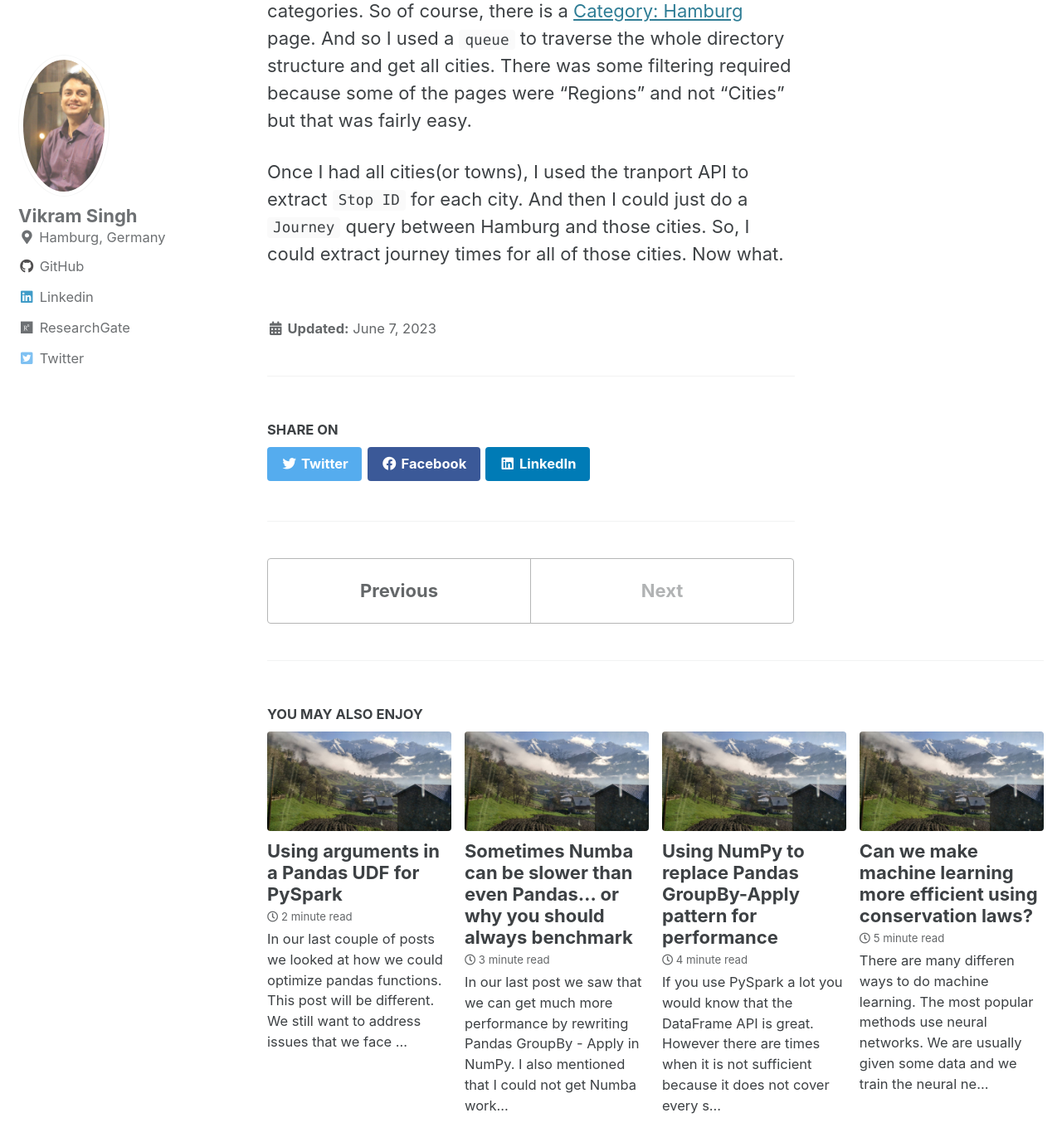
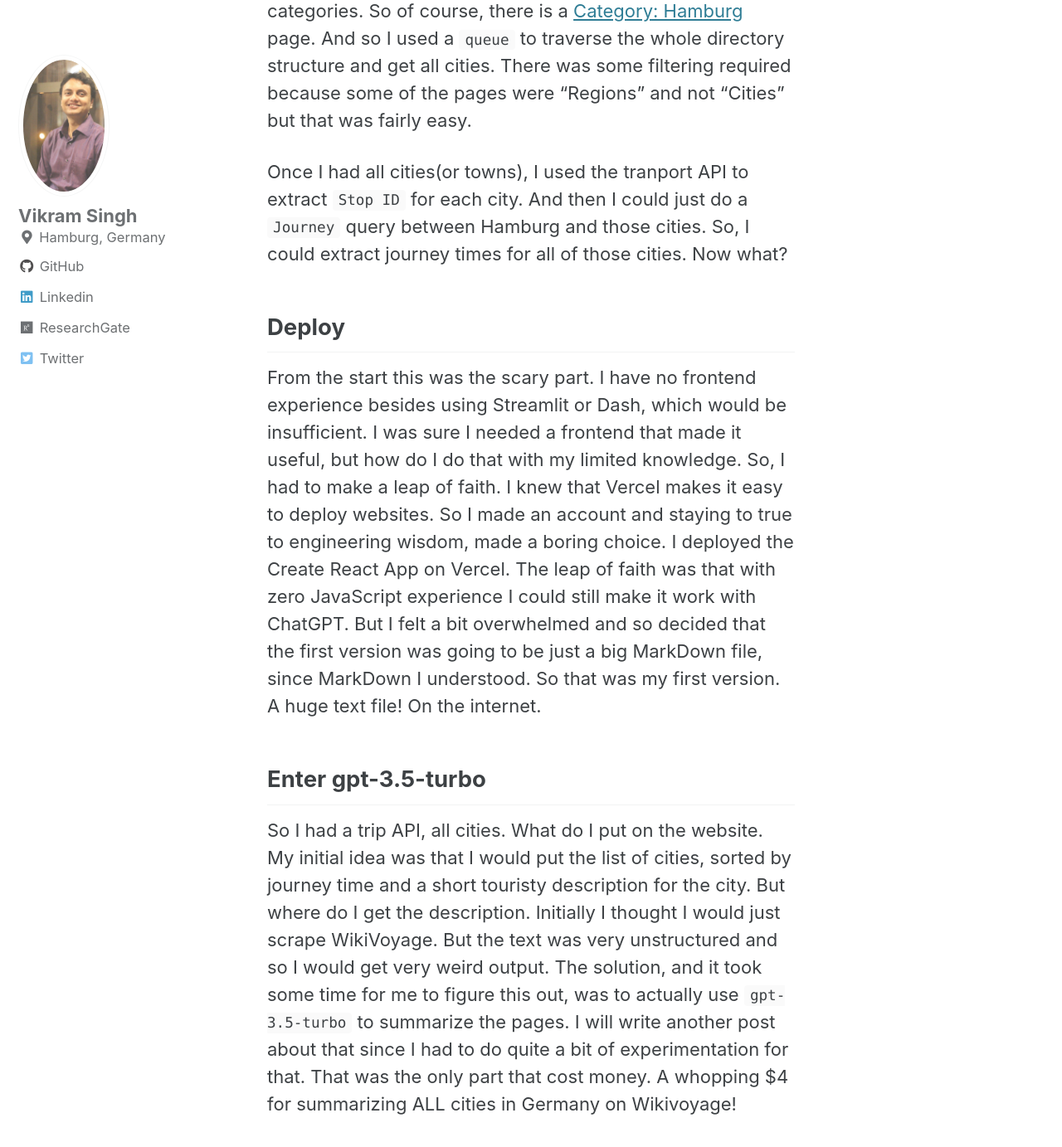
Before and after one commit to vikramsg/vikramsg.github.io, a Jekyll site: the page built from _posts/2023-06-07-blog_49travel.md, in a window 1280 px wide and 1400 px high, scrolled down 2651 px. Shown: the top 1383 px of the window at 83% size. Built offline with Jekyll 4.4.1, drawn with Linux system fonts in a browser that asks for light colours; cached includes are drawn as plain includes; some of the changed text lies outside the part shown.

Commit message:
Finish post

```diff
--- a/_posts/2023-06-07-blog_49travel.md
+++ b/_posts/2023-06-07-blog_49travel.md
@@ -81,4 +81,66 @@ Once I had all cities(or towns), I used the tranport API to extract
 `Stop ID` for each city.
 And then I could just do a `Journey` query between Hamburg and those cities.
 So, I could extract journey times for all of those cities.
-Now what.
+Now what?
+
+## Deploy
+
+From the start this was the scary part.
+I have no frontend experience besides using Streamlit or Dash,
+which would be insufficient.
+I was sure I needed a frontend that made it useful, but how do
+I do that with my limited knowledge.
+So, I had to make a leap of faith.
+I knew that Vercel makes it easy to deploy websites.
+So I made an account and staying to true to engineering wisdom,
+made a boring choice.
+I deployed the Create React App on Vercel.
+The leap of faith was that with zero JavaScript experience
+I could still make it work with ChatGPT.
+But I felt a bit overwhelmed and so decided that the first version was going
+to be just a big MarkDown file, since MarkDown I understood.
+So that was my first version. A huge text file! On the internet.
+
+## Enter gpt-3.5-turbo
+
+So I had a trip API, all cities. What do I put on the website.
+My initial idea was that I would put the list of cities,
+sorted by journey time and a short touristy description for the city.
+But where do I get the description.
+Initially I thought I would just scrape WikiVoyage.
+But the text was very unstructured and so I would get very weird output.
+The solution, and it took some time for me to figure this out,
+was to actually use `gpt-3.5-turbo` to summarize the pages.
+I will write another post about that since I had to do quite a bit of experimentation for that.
+That was the only part that cost money. A whopping $4 for summarizing ALL cities
+in Germany on Wikivoyage!
+
+## Share app and brace for feedback
+
+So, having finally created a crazy big text file and put it on the internet,
+I decided to share it with friends.
+I was sure that the ugliness would be the first thing that would be commented on.
+But there were quite a few suggestions.
+Infinite scroll was one of the ones I was surprised about.
+Another one that I had not considered were having live status
+(Solving that was another rabbit hole).
+
+So I went on another quest of fighting with React with ChatGPT.
+I made the wrong choice of using Material UI since I had read at places
+how it was the popular choice. That was a mistake. Boring technology everytime.
+I realized my mistake and shifted to Bootstrap.
+And gradually made some progress. Decided a simple layout and organized the pages.
+Put in drop down buttons. And finally, pagination to remove infinite scroll.
+
+
+## Final thoughts
+
+This was a long post. And while writing it, I realized that there was
+so much that I skimmed over.
+It was a fun build, but that does not mean I am going to stop.
+The initial objective was to make something quickly,
+ask for feedback and iterate.
+I think I accomplished that.
+There's more to do, but I think its at a stage where I can share it with the
+world.
+Hopefully, you find it useful. I know I will.
```
